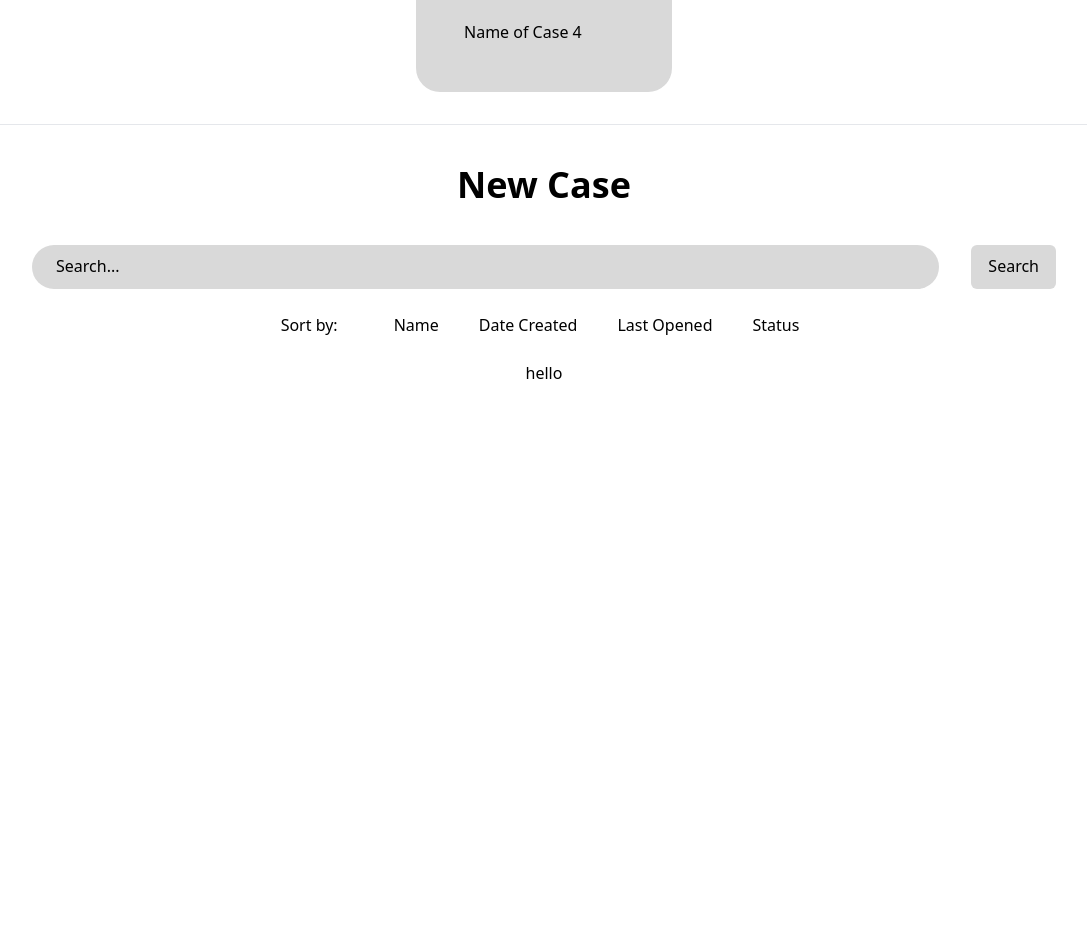
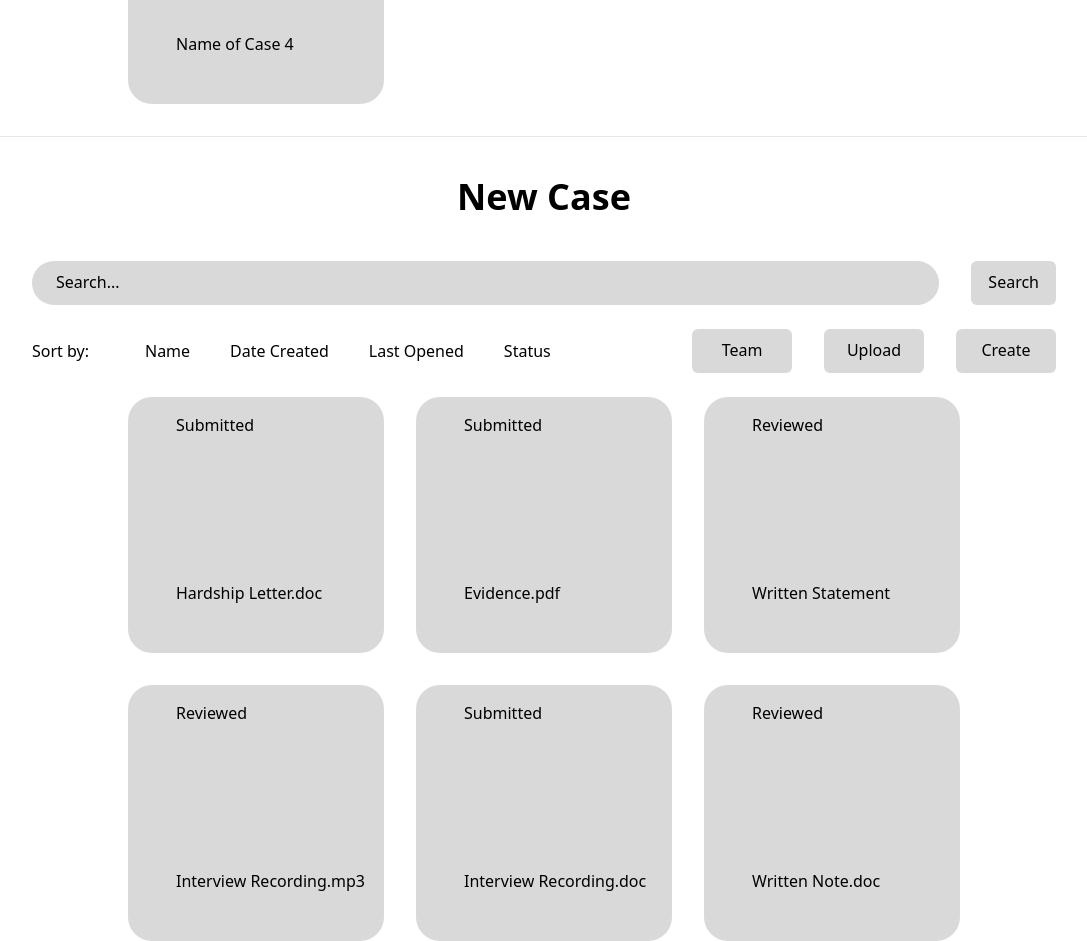
Before and after one commit to Smart-Attorney/smart-attorney-frontend, a React (Vite) app: page / in a window 1280 px wide. Shown: the part 700-1641 px from the top of the page, without its empty margins (96-1183 px from the left). Before the commit the page ends 1085 px from the top, so only its background shows below. Built offline with nearby package versions, Linux system fonts and the light colour scheme.

Commit message:
feat: add NewCase page, give tiles responsive design

```diff
--- /dev/null
+++ b/src/CaseFile.tsx
@@ -0,0 +1,22 @@
+import JsonData from "./data-new-case";
+
+function CaseFile() {
+	return (
+		<div className="grid gap-8 min-[2300px]:grid-cols-6 min-[1900px]:grid-cols-5 min-[1500px]:grid-cols-4 min-[1100px]:grid-cols-3 min-[650px]:grid-cols-2">
+			{JsonData.map((fileInfo) => {
+				return (
+					<div
+						className="bg-[#D9D9D9] h-64 w-64 rounded-3xl py-4 pl-12 flex flex-col justify-between"
+						key={fileInfo.id}
+					>
+						<h1>{fileInfo.status}</h1>
+
+						<p className="mb-8">{fileInfo.name}</p>
+					</div>
+				);
+			})}
+		</div>
+	);
+}
+
+export default CaseFile;
--- a/src/CaseFolder.tsx
+++ b/src/CaseFolder.tsx
@@ -1,8 +1,8 @@
-import JsonData from "./data";
+import JsonData from "./data-dashboard";
 
 function CaseFolder() {
 	return (
-		<div className="flex flex-row flex-wrap justify-evenly gap-8 w-full">
+		<div className="grid gap-8 min-[2300px]:grid-cols-6 min-[1900px]:grid-cols-5 min-[1500px]:grid-cols-4 min-[1100px]:grid-cols-3 min-[650px]:grid-cols-2">
 			{JsonData.map((caseInfo) => {
 				return (
 					<div
--- a/src/Dashboard.tsx
+++ b/src/Dashboard.tsx
@@ -1,11 +1,11 @@
-import CaseFolder from "./CaseFolder";
 import SearchBar from "./SearchBar";
 import SortBar from "./SortBar";
+import CaseFolder from "./CaseFolder";
 import dashboardOptions from "./DashboardSortOptions";
 
 function Dashboard() {
 	return (
-		<div className="flex flex-col items-center gap-5 w-[80%] mx-auto">
+		<div className="flex flex-col items-center gap-6 w-[80%] mx-auto">
 			<h1 className="pt-10 pb-5 text-4xl font-bold">Case Dashboard</h1>
 			<SearchBar />
 
@@ -13,7 +13,7 @@ function Dashboard() {
 				<SortBar options={dashboardOptions} />
 
 				<button
-					className="bg-[#D9D9D9] h-11 rounded-md w-28 min-w-[100px] flex justify-center items-center pb-[2px]"
+					className="bg-[#D9D9D9] h-11 rounded-md w-32 min-w-[100px] flex justify-center items-center pb-[2px]"
 					type="button"
 				>
 					<span>New Case</span>
--- a/src/NewCase.tsx
+++ b/src/NewCase.tsx
@@ -1,14 +1,40 @@
 import SearchBar from "./SearchBar";
 import SortBar from "./SortBar";
+import CaseFile from "./CaseFile";
 import newCaseSortOptions from "./NewCaseSortOptions";
 
 function NewCase() {
 	return (
-		<div className="flex flex-col items-center gap-5 w-[80%] mx-auto">
+		<div className="flex flex-col items-center gap-6 w-[80%] mx-auto">
 			<h1 className="pt-10 pb-5 text-4xl font-bold">New Case</h1>
 			<SearchBar />
-			<SortBar options={newCaseSortOptions} />
-			<p>hello</p>
+
+			<div className="flex flex-row items-center justify-between w-full gap-8">
+				<SortBar options={newCaseSortOptions} />
+
+				<div className="flex flex-row flex-wrap gap-8">
+					<button
+						className="bg-[#D9D9D9] h-11 rounded-md w-24 min-w-[100px] flex justify-center items-center pb-[2px]"
+						type="button"
+					>
+						<span>Team</span>
+					</button>
+					<button
+						className="bg-[#D9D9D9] h-11 rounded-md w-24 min-w-[100px] flex justify-center items-center pb-[2px]"
+						type="button"
+					>
+						<span>Upload</span>
+					</button>
+					<button
+						className="bg-[#D9D9D9] h-11 rounded-md w-24 min-w-[100px] flex justify-center items-center pb-[2px]"
+						type="button"
+					>
+						<span>Create</span>
+					</button>
+				</div>
+			</div>
+
+			<CaseFile />
 		</div>
 	);
 }
--- /dev/null
+++ b/src/data-new-case.ts
@@ -0,0 +1,16 @@
+interface Case {
+	id: number;
+	name: string;
+	status: string;
+}
+
+const cases: Case[] = [
+	{ id: 1, name: "Hardship Letter.doc", status: "Submitted" },
+	{ id: 2, name: "Evidence.pdf", status: "Submitted" },
+	{ id: 3, name: "Written Statement", status: "Reviewed" },
+	{ id: 4, name: "Interview Recording.mp3", status: "Reviewed" },
+	{ id: 5, name: "Interview Recording.doc", status: "Submitted" },
+	{ id: 6, name: "Written Note.doc", status: "Reviewed" },
+];
+
+export default cases;
```
Also changed, not shown: src/data-dashboard.ts (renamed from src/data.ts), 1 other file (tests, documents, lock files or other folders).
